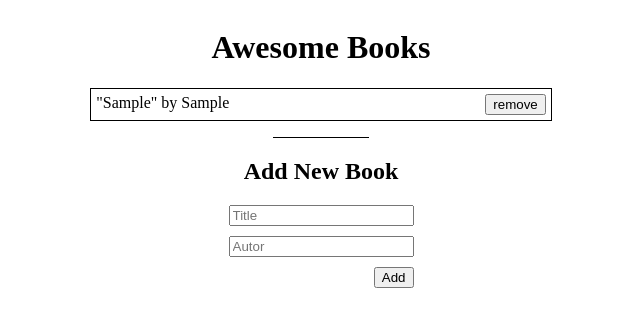
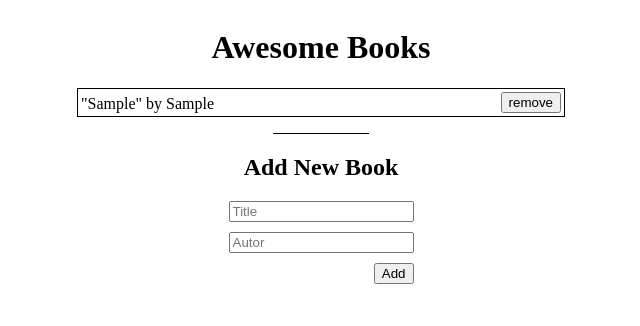
Before and after one commit to cvalencia1991/Awesome-Books, a website: page index.html in a window 1280 px wide. Both pictures are taken after typing "Sample", "Sample" into the empty fields and a click on the button "Add". Shown: the whole page, without its empty margins (319-959 px from the left). Drawn offline with Linux system fonts and the light colour scheme.

Commit message:
Edit book list style card

```diff
--- a/styles.css
+++ b/styles.css
@@ -25,10 +25,12 @@
 .bookstyle {
   flex-direction: row;
   display: flex;
-  padding: 5px;
-  gap: 16em;
+  padding: 3px;
   border: solid;
   border: 1px solid black;
+  width: 30em;
+  align-items: flex-end;
+  justify-content: space-between;
 }
 
 .styleform{
```
